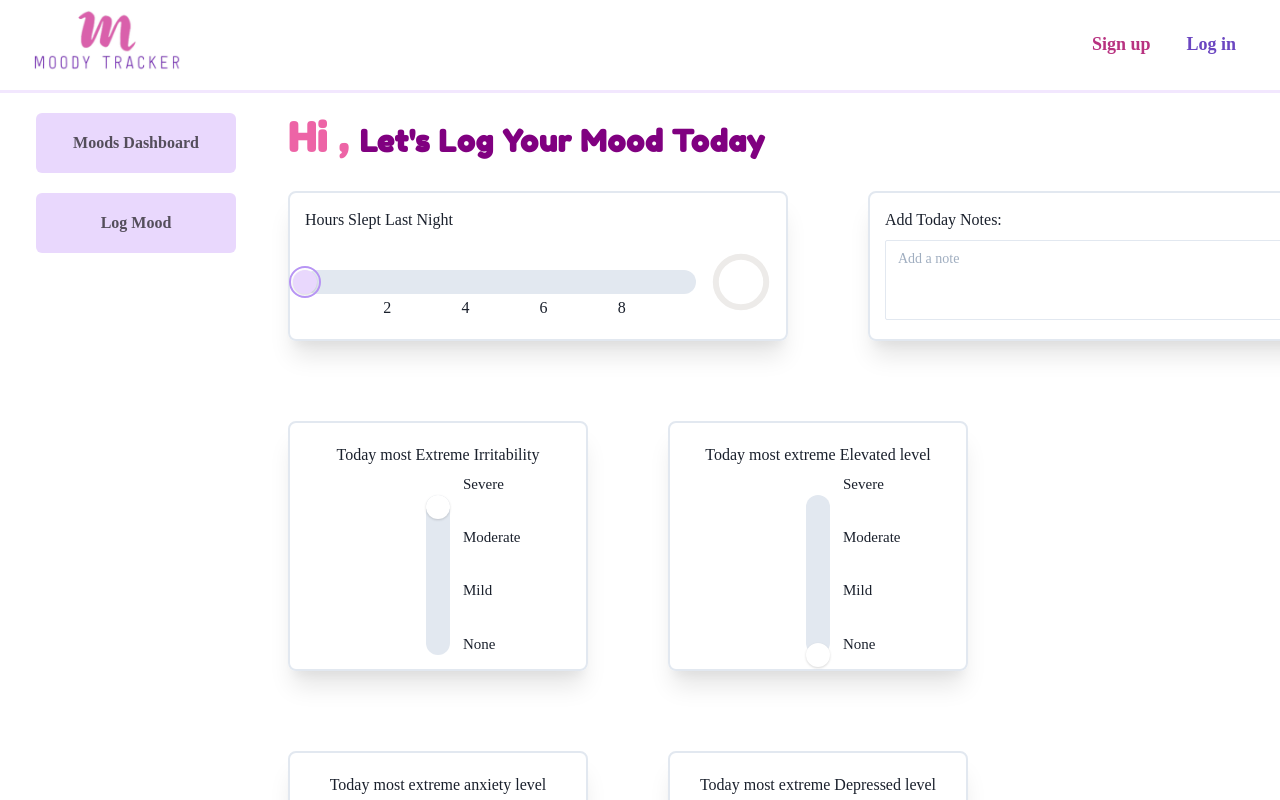
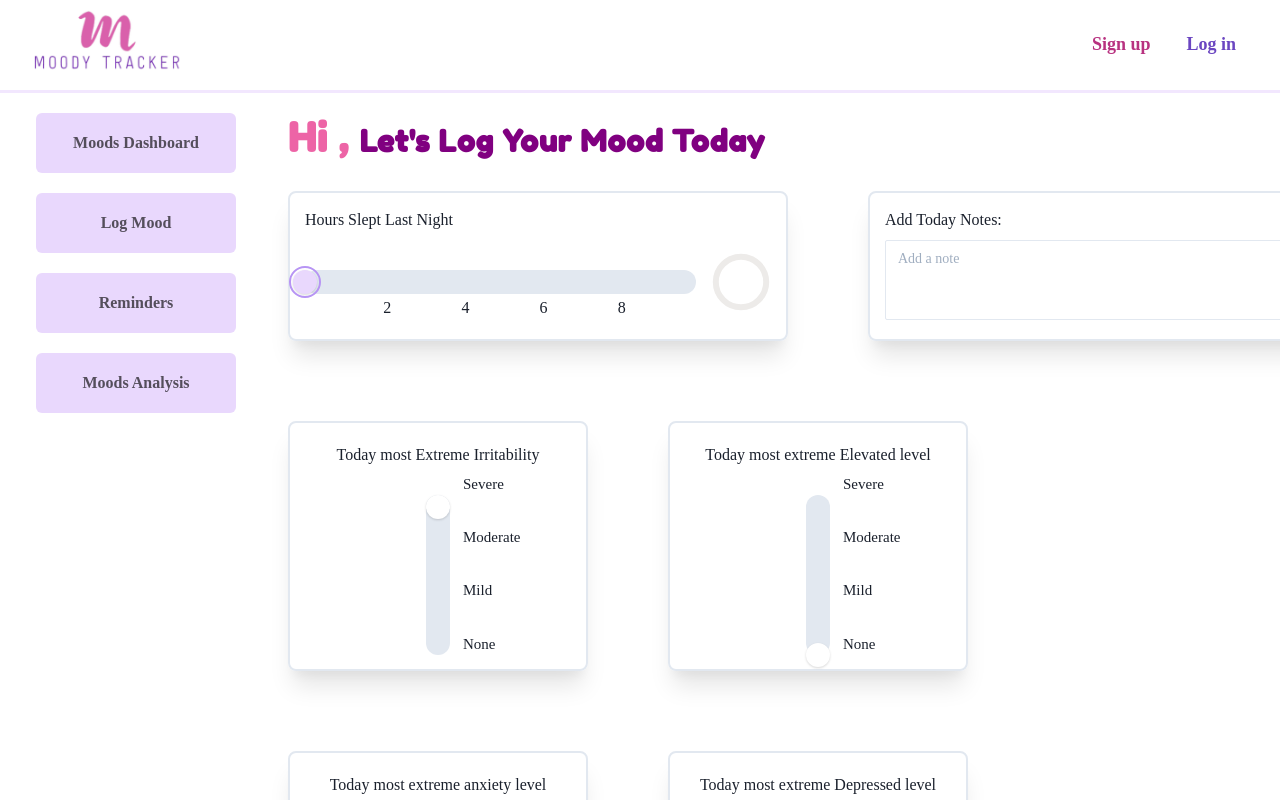
Before and after one commit to kenny-kogi/MoodyTracker-Client, a React (Create React App) app: page /mood/record in a window 1280 px wide. Shown: the top 800 px of the page. Built offline with nearby package versions, Linux system fonts and the light colour scheme; no server answers; a web font is replaced by a local one.

Commit message:
hours slept progressbar

```diff
--- a/package.json
+++ b/package.json
@@ -13,8 +13,11 @@
     "@testing-library/react": "^12.1.2",
     "@testing-library/user-event": "^13.5.0",
     "axios": "^0.25.0",
+    "chart.js": "^3.7.0",
     "framer-motion": "^5.6.0",
     "react": "^17.0.2",
+    "react-chartjs-2": "^4.0.1",
+    "react-circular-progressbar": "^2.0.4",
     "react-dom": "^17.0.2",
     "react-icons": "^4.3.1",
     "react-router": "^6.2.1",
--- a/src/components/LogMood/LogMood.js
+++ b/src/components/LogMood/LogMood.js
@@ -131,7 +131,7 @@ const LogMood = ({ loggedInStatus, user }) => {
       <Navbar loggedInStatus={loggedInStatus} />
       <Divider border="2px solid" borderColor="purple.100" />
       <Flex flexDirection="row">
-        <SideMenu />
+        <SideMenu user_id={user.id} />
 
         <Container maxWidth="7xl" m={0} pt={5}>
           <Heading
--- a/src/components/LogMood/sidemenu/SideMenu.js
+++ b/src/components/LogMood/sidemenu/SideMenu.js
@@ -1,7 +1,10 @@
 import React from "react";
 import { Container, Box, Button } from "@chakra-ui/react";
+import { useNavigate } from "react-router-dom";
 
-const SideMenu = () => {
+const SideMenu = ({ user_id }) => {
+  let navigate = useNavigate();
+
   return (
     <Container maxWidth="17rem" m={0}>
       <Box flexDirection="column" p={5}>
@@ -13,11 +16,15 @@ const SideMenu = () => {
           color="blackAlpha.700"
           _hover={{ bg: "purple", color: "white" }}
           fontWeight="bold"
+          onClick={() => {
+            navigate(`/moods/${user_id}`);
+          }}
         >
           Moods Dashboard
         </Button>
 
         <Button
+          mb={5}
           width="200px"
           height="60px"
           bgColor="purple.100"
@@ -27,6 +34,28 @@ const SideMenu = () => {
         >
           Log Mood
         </Button>
+
+        <Button
+          mb={5}
+          width="200px"
+          height="60px"
+          bgColor="purple.100"
+          color="blackAlpha.700"
+          _hover={{ bg: "purple", color: "white" }}
+          fontWeight="bold"
+        >
+          Reminders
+        </Button>
+        <Button
+          width="200px"
+          height="60px"
+          bgColor="purple.100"
+          color="blackAlpha.700"
+          _hover={{ bg: "purple", color: "white" }}
+          fontWeight="bold"
+        >
+          Moods Analysis
+        </Button>
       </Box>
     </Container>
   );
--- /dev/null
+++ b/src/components/Moods/Charts/HoursChart.js
@@ -0,0 +1,39 @@
+import React from "react";
+import { Box } from "@chakra-ui/react";
+import { CircularProgressbar, buildStyles } from "react-circular-progressbar";
+import "react-circular-progressbar/dist/styles.css";
+
+const HoursChart = () => {
+  const hours_slept = 6;
+  return (
+    <Box width={250} height={250} m={20}>
+      <Box width={200} height={200}>
+        <CircularProgressbar
+          value={hours_slept}
+          text={`${hours_slept} Hrs Slept`}
+          minValue={1}
+          maxValue={10}
+          styles={buildStyles({
+            strokeLinecap: "butt",
+            textSize: "12px",
+
+            // How long animation takes to go from one percentage to another, in seconds
+            pathTransitionDuration: 0.5,
+
+            // Can specify path transition in more detail, or remove it entirely
+            // pathTransition: 'none',
+
+            // Colors
+            pathColor: "pink",
+            textColor: "purple",
+            trailColor: "#d6d6d6",
+            backgroundColor: "pink",
+          })}
+        />
+        ;
+      </Box>
+    </Box>
+  );
+};
+
+export default HoursChart;
--- a/src/components/Moods/Moods.js
+++ b/src/components/Moods/Moods.js
@@ -4,6 +4,7 @@ import { useParams } from "react-router-dom";
 import axios from "axios";
 import { Container, Divider, Flex, Box } from "@chakra-ui/react";
 import SideMenu from "../LogMood/sidemenu/SideMenu";
+import HoursChart from "./Charts/HoursChart";
 
 const Moods = ({ loggedInStatus }) => {
   const [moods, setMoods] = useState({});
@@ -29,10 +30,17 @@ const Moods = ({ loggedInStatus }) => {
       <Flex flexDirection="row">
         <SideMenu />
         <Container maxWidth="7xl" m={0} pt={5}>
-          <Box>
-            <Box textAlign="center" alignItems="center">
-              Created on: Wednesday, February, 2022
-            </Box>
+          <Box
+            textAlign="center"
+            alignItems="center"
+            bgColor="purple.100"
+            height={10}
+            mb={5}
+          >
+            Created on: Wednesday, February, 2022
+          </Box>
+          <Box flexDirection="row" flexWrap="wrap">
+            <HoursChart />
           </Box>
         </Container>
       </Flex>
```
Also changed, not shown: 1 other file (tests, documents, lock files or other folders).
